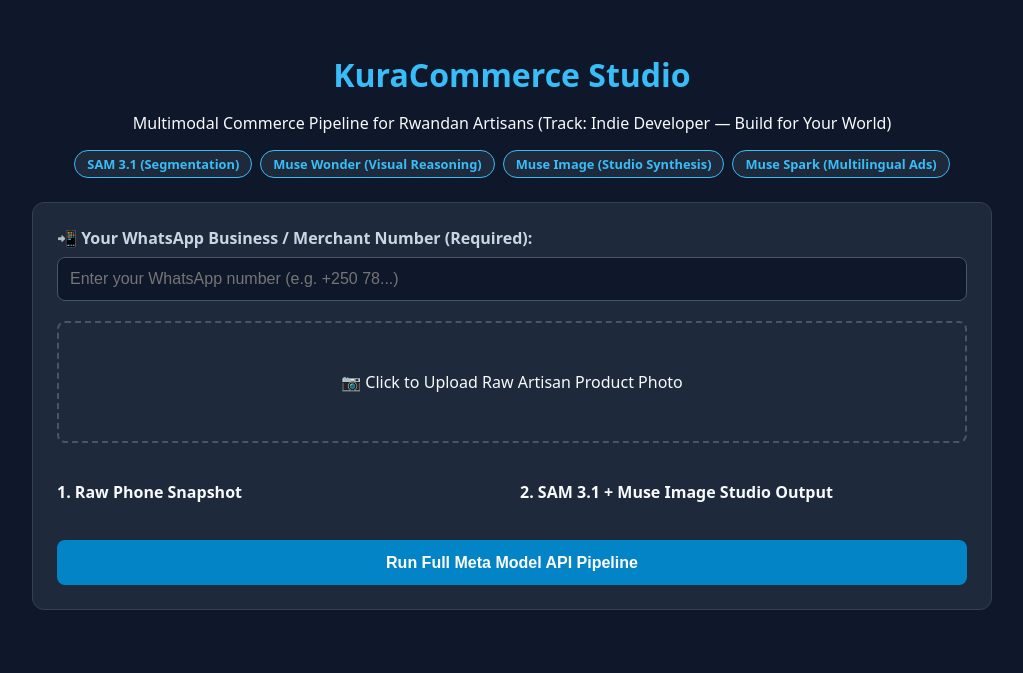
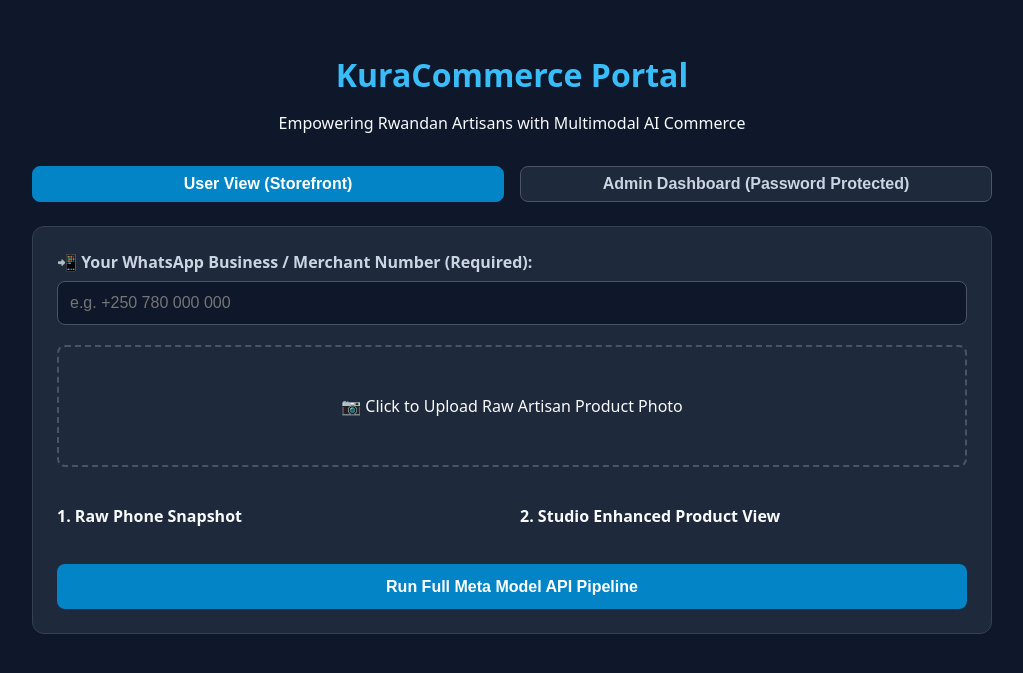
Before and after one commit to libertyfidja-bit/kuracommerce-meta, a Flask app: page / in a window 1280 px wide. Shown: the top 673 px of the page, without its empty margins (128-1151 px from the left). Run offline with Flask 3, Linux system fonts and the light colour scheme.

Commit message:
Add dual User/Admin portal, password protection, and WhatsApp ordering workflow

```diff
--- a/backend/templates/index.html
+++ b/backend/templates/index.html
@@ -3,14 +3,15 @@
 <head>
   <meta charset="UTF-8">
   <meta name="viewport" content="width=device-width, initial-scale=1.0">
-  <title>KuraCommerce Studio | Meta Global AI Hackathon</title>
+  <title>KuraCommerce Portal & Admin Dashboard</title>
   <style>
     body { font-family: system-ui, -apple-system, sans-serif; background: #0f172a; color: #f8fafc; margin: 0; padding: 2rem; }
     .container { max-width: 960px; margin: 0 auto; }
-    header { text-align: center; margin-bottom: 1.5rem; }
+    header { text-align: center; margin-bottom: 1rem; }
     h1 { color: #38bdf8; margin-bottom: 0.25rem; }
-    .model-bar { display: flex; justify-content: center; gap: 0.5rem; flex-wrap: wrap; margin-top: 0.75rem; }
-    .model-pill { background: #1e293b; border: 1px solid #38bdf8; color: #38bdf8; padding: 0.25rem 0.75rem; border-radius: 999px; font-size: 0.8rem; font-weight: 600; }
+    .nav-tabs { display: flex; justify-content: center; gap: 1rem; margin-bottom: 1.5rem; }
+    .nav-tab { background: #1e293b; border: 1px solid #475569; color: #cbd5e1; padding: 0.5rem 1.25rem; border-radius: 8px; cursor: pointer; font-weight: 600; }
+    .nav-tab.active { background: #0284c7; color: white; border-color: #0284c7; }
     .card { background: #1e293b; border-radius: 12px; padding: 1.5rem; border: 1px solid #334155; margin-bottom: 1.5rem; }
     .input-group { margin-bottom: 1.25rem; }
     .input-group label { display: block; margin-bottom: 0.5rem; font-weight: 600; color: #cbd5e1; }
@@ -18,31 +19,36 @@
     .upload-box { border: 2px dashed #475569; border-radius: 8px; padding: 2rem; text-align: center; cursor: pointer; }
     button { background: #0284c7; color: white; border: none; border-radius: 8px; padding: 0.85rem 1.5rem; font-weight: 600; cursor: pointer; margin-top: 1rem; width: 100%; font-size: 1rem; }
     button:hover { background: #0369a1; }
+    .order-btn { background: #10b981; margin-top: 1rem; text-decoration: none; display: block; text-align: center; padding: 0.85rem; border-radius: 8px; color: white; font-weight: 600; }
+    .order-btn:hover { background: #059669; }
     .preview-grid { display: grid; grid-template-columns: 1fr 1fr; gap: 1rem; margin-top: 1rem; }
     img { max-width: 100%; border-radius: 8px; border: 1px solid #475569; display: none; }
-    .result-box { display: none; }
+    .result-box, .admin-view { display: none; }
     .badge { display: inline-block; background: #0369a1; padding: 0.3rem 0.6rem; border-radius: 6px; font-size: 0.85rem; margin-right: 0.5rem; }
     .wa-box { background: #064e3b; border: 1px solid #10b981; padding: 1rem; border-radius: 8px; white-space: pre-wrap; margin-top: 1rem; color: #ecfdf5; }
-    pre { background: #0f172a; padding: 1rem; border-radius: 8px; overflow-x: auto; color: #a5f3fc; font-size: 0.85rem; }
+    table { width: 100%; border-collapse: collapse; margin-top: 1rem; font-size: 0.9rem; }
+    th, td { border: 1px solid #334155; padding: 0.75rem; text-align: left; }
+    th { background: #1e293b; color: #38bdf8; }
   </style>
 </head>
 <body>
   <div class="container">
     <header>
-      <h1>KuraCommerce Studio</h1>
-      <p>Multimodal Commerce Pipeline for Rwandan Artisans (Track: Indie Developer — Build for Your World)</p>
-      <div class="model-bar">
-        <span class="model-pill">SAM 3.1 (Segmentation)</span>
-        <span class="model-pill">Muse Wonder (Visual Reasoning)</span>
-        <span class="model-pill">Muse Image (Studio Synthesis)</span>
-        <span class="model-pill">Muse Spark (Multilingual Ads)</span>
-      </div>
+      <h1>KuraCommerce Portal</h1>
+      <p>Empowering Rwandan Artisans with Multimodal AI Commerce</p>
     </header>
 
+    <div class="nav-tabs">
+      <button class="nav-tab active" id="userTab" onclick="switchView('user')">User View (Storefront)</button>
+      <button class="nav-tab" id="adminTab" onclick="switchView('admin')">Admin Dashboard (Password Protected)</button>
+    </div>
+
+    <!-- USER VIEW -->
+    <div id="userView">
       <div class="card">
         <div class="input-group">
           <label for="whatsappNumber">📲 Your WhatsApp Business / Merchant Number (Required):</label>
-        <input type="tel" id="whatsappNumber" class="phone-input" placeholder="Enter your WhatsApp number (e.g. +250 78...)" required>
+          <input type="tel" id="whatsappNumber" class="phone-input" placeholder="e.g. +250 780 000 000" required>
         </div>
 
         <div class="upload-box" onclick="document.getElementById('fileInput').click()">
@@ -55,7 +61,7 @@
             <img id="rawPreview" alt="Raw Input">
           </div>
           <div>
-          <h4>2. SAM 3.1 + Muse Image Studio Output</h4>
+            <h4>2. Studio Enhanced Product View</h4>
             <img id="studioPreview" alt="Studio Output">
           </div>
         </div>
@@ -70,22 +76,73 @@
           <span class="badge" id="phoneBadge">Merchant Number</span>
         </div>
         <h2 id="productTitle" style="color: #38bdf8; margin-top: 0.75rem;"></h2>
+        <p><strong>Photo Description:</strong> <span id="photoDescription" style="color: #cbd5e1;"></span></p>
 
-      <h3>4. Muse Spark Multilingual WhatsApp Campaign</h3>
+        <h3>4. Multilingual WhatsApp Campaign</h3>
         <p><strong>🇬🇧 English:</strong> <span id="copyEn"></span></p>
         <p><strong>🇷🇼 Kinyarwanda:</strong> <span id="copyRw"></span></p>
         <p><strong>🇫🇷 Français:</strong> <span id="copyFr"></span></p>
 
-      <h4>Ready-to-Send WhatsApp Message Preview:</h4>
         <div class="wa-box" id="waMessagePreview"></div>
+        <a id="orderWhatsAppBtn" href="#" target="_blank" class="order-btn">🛒 Order / Buy on WhatsApp Now</a>
+      </div>
+    </div>
 
-      <h4>Full Pipeline Telemetry (SAM 3.1 + Muse Wonder + Muse Image + Muse Spark):</h4>
-      <pre id="jsonOutput"></pre>
+    <!-- ADMIN VIEW -->
+    <div id="adminView" class="admin-view">
+      <div class="card">
+        <h3>Admin Orders & Full Pipeline Telemetry</h3>
+        <p>Review customer submissions, contact numbers, addresses, and complete payload logs.</p>
+        <table>
+          <thead>
+            <tr>
+              <th>Time</th>
+              <th>Merchant Number</th>
+              <th>Product Title</th>
+              <th>Price (RWF)</th>
+              <th>Full Payload Status</th>
+            </tr>
+          </thead>
+          <tbody id="adminOrderTable">
+            <tr>
+              <td colspan="5" style="text-align: center; color: #64748b;">No recent orders recorded yet. Run a product process in User View to log data.</td>
+            </tr>
+          </tbody>
+        </table>
+      </div>
     </div>
   </div>
 
   <script>
     let base64String = "";
+    let ordersList = [];
+    let isAdminAuthenticated = false;
+    const ADMIN_PASSWORD = "admin123"; // You can change this password easily here
+
+    function switchView(view) {
+      if (view === 'user') {
+        document.getElementById('userView').style.display = 'block';
+        document.getElementById('adminView').style.display = 'none';
+        document.getElementById('userTab').classList.add('active');
+        document.getElementById('adminTab').classList.remove('active');
+      } else {
+        if (!isAdminAuthenticated) {
+          const pwd = prompt("Enter Admin Password to access dashboard:");
+          if (pwd === ADMIN_PASSWORD) {
+            isAdminAuthenticated = true;
+          } else {
+            alert("Incorrect password! Access denied.");
+            return;
+          }
+        }
+        document.getElementById('userView').style.display = 'none';
+        document.getElementById('adminView').style.display = 'block';
+        document.getElementById('adminTab').classList.add('active');
+        document.getElementById('userTab').classList.remove('active');
+        renderAdminTable();
+      }
+    }
+
     function previewFile() {
       const file = document.getElementById('fileInput').files[0];
       const reader = new FileReader();
@@ -111,7 +168,7 @@
       }
 
       const btn = document.getElementById('processBtn');
-      btn.innerText = "Running SAM 3.1 → Muse Wonder → Muse Image → Muse Spark...";
+      btn.innerText = "Analyzing photo and generating appraisal...";
       btn.disabled = true;
 
       try {
@@ -130,24 +187,37 @@
         }
 
         document.getElementById('resultCard').style.display = 'block';
-        document.getElementById('jsonOutput').innerText = JSON.stringify(data, null, 2);
 
         const wonder = data.muse_wonder_catalog || {};
         const spark = data.muse_spark_campaign || {};
 
-        document.getElementById('productTitle').innerText = wonder.title || "Artisan Product";
+        document.getElementById('productTitle').innerText = wonder.title || "Artisan Craft Product";
         document.getElementById('categoryBadge').innerText = wonder.category || "Crafts";
         document.getElementById('priceBadge').innerText = (wonder.estimated_price_rwf || "18,500") + " RWF";
-        document.getElementById('phoneBadge').innerText = "WhatsApp: " + data.merchant_whatsapp;
+        document.getElementById('phoneBadge').innerText = "Seller: " + data.merchant_whatsapp;
+        document.getElementById('photoDescription').innerText = wonder.description || "A meticulously handcrafted artisan product featuring traditional Rwandan design patterns and natural organic materials.";
 
         document.getElementById('copyEn').innerText = spark.ad_copy_en || "";
         document.getElementById('copyRw').innerText = spark.ad_copy_rw || "";
         document.getElementById('copyFr').innerText = spark.ad_copy_fr || "";
         document.getElementById('waMessagePreview').innerText = data.whatsapp_formatted_message || "";
 
+        const waText = encodeURIComponent(`Hello, I would like to order ${wonder.title} priced at ${wonder.estimated_price_rwf} RWF.`);
+        const cleanPhone = data.merchant_whatsapp.replace(/[^0-9]/g, '');
+        document.getElementById('orderWhatsAppBtn').href = `https://wa.me/${cleanPhone}?text=${waText}`;
+
         const studioImg = document.getElementById('studioPreview');
         studioImg.src = document.getElementById('rawPreview').src;
         studioImg.style.display = 'block';
+
+        ordersList.unshift({
+          time: new Date().toLocaleTimeString(),
+          phone: data.merchant_whatsapp,
+          title: wonder.title || "Artisan Craft Product",
+          price: (wonder.estimated_price_rwf || "18,500") + " RWF",
+          payload: data
+        });
+
       } catch (err) {
         alert("Pipeline error: " + err.message);
       } finally {
@@ -155,6 +225,23 @@
         btn.disabled = false;
       }
     }
+
+    function renderAdminTable() {
+      const tbody = document.getElementById('adminOrderTable');
+      if (ordersList.length === 0) {
+        tbody.innerHTML = `<tr><td colspan="5" style="text-align: center; color: #64748b;">No recent orders recorded yet. Run a product process in User View to log data.</td></tr>`;
+        return;
+      }
+      tbody.innerHTML = ordersList.map(o => `
+        <tr>
+          <td>${o.time}</td>
+          <td>${o.phone}</td>
+          <td>${o.title}</td>
+          <td>${o.price}</td>
+          <td><button onclick='alert(${JSON.stringify(JSON.stringify(o.payload, null, 2))})' style="padding: 0.25rem 0.5rem; font-size: 0.8rem; margin:0;">View Full Telemetry JSON</button></td>
+        </tr>
+      `).join('');
+    }
   </script>
 </body>
 </html>
```
Lines whose indentation alone changed are shown as unchanged.
